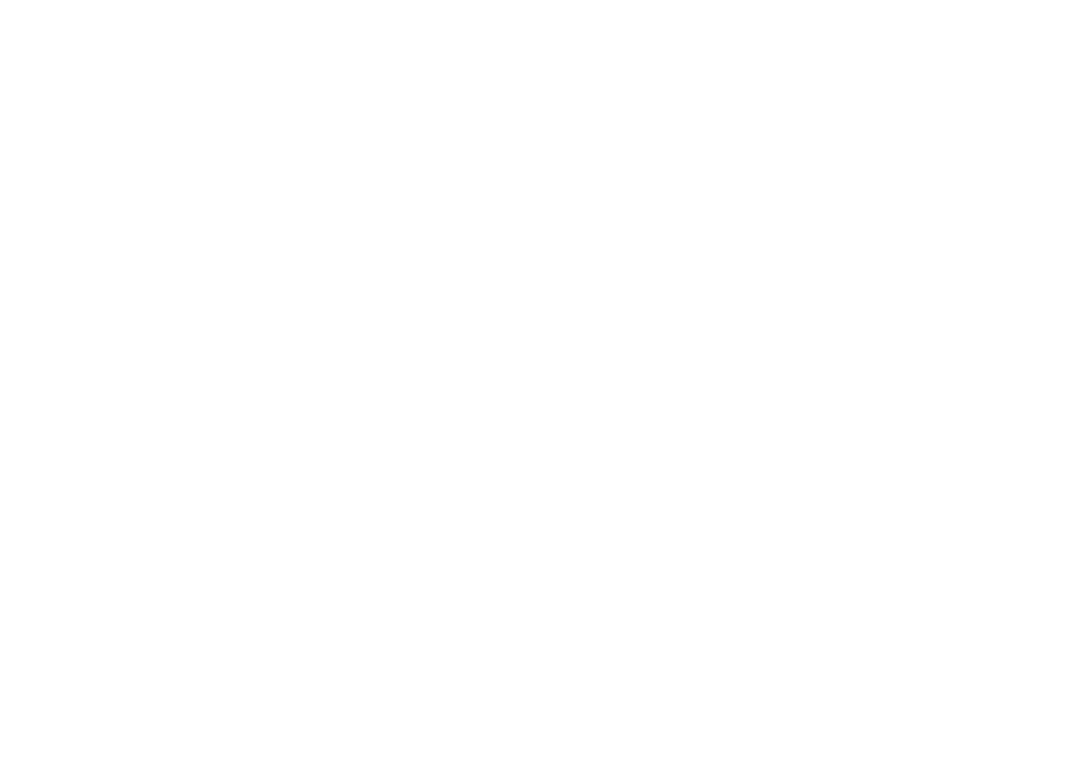
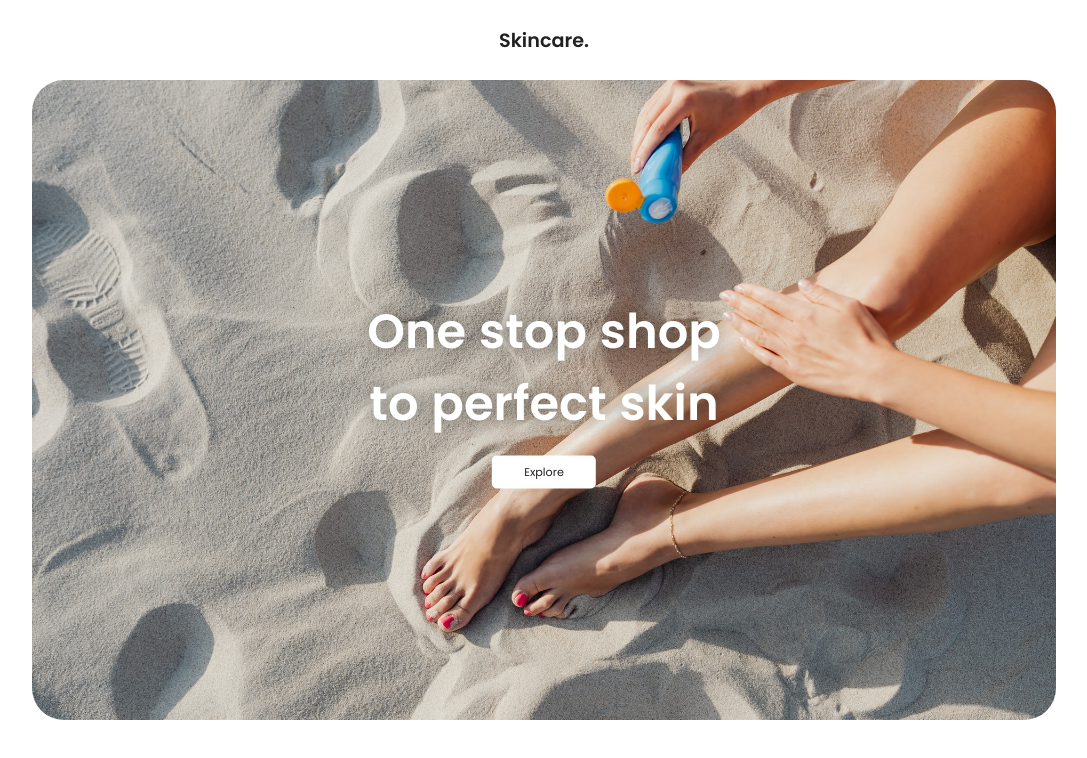
Before and after one commit to karnan7/text-reveal-animation, a plain HTML site: page index.html in a window 1280 px wide. Shown: the whole page, without its empty margins (96-1183 px from the left). Drawn offline with nearby package versions, Linux system fonts and the light colour scheme.

Commit message:
first commit

```diff
--- /dev/null
+++ b/app.js
@@ -0,0 +1,3 @@
+const tl =gsap.timeline({defaults: {duration: 0.75}, ease: "Power3.easeOut"})
+
+tl.fromTo('.hero-img', {scale:1.3, borderRadius: "0rem"}, {scale:1, borderRadius:"2rem", delay:0.35, duration:2.5, ease: "elastic.out(1.5,1)"})
--- a/index.html
+++ b/index.html
@@ -8,6 +8,26 @@
     <title>Text Reveal</title>
 </head>
 <body>
-
+    <nav>
+        <h1 class="logo">Skincare.</h1>
+    </nav>
+    <div class="hero-section">
+        <img src="./hero.jpg" class="hero-img" alt="hero-section">
+        <div class="cta">
+            <div class="cta-text">
+                <h2><span class="cta1">One</span></h2>
+                <h2><span class="cta2">stop</span></h2>
+                <h2><span class="cta3">shop</span></h2>
+            </div>
+            <div class="cta-text">
+                <h2><span class="cta5">to</span></h2>
+                <h2><span class="cta6">perfect</span></h2>
+                <h2><span class="cta7">skin</span></h2>
+            </div>
+            <button class="cta-btn">Explore</button>
+        </div>
+    </div>
+    <script src="https://cdnjs.cloudflare.com/ajax/libs/gsap/3.11.5/gsap.min.js" integrity="sha512-cOH8ndwGgPo+K7pTvMrqYbmI8u8k6Sho3js0gOqVWTmQMlLIi6TbqGWRTpf1ga8ci9H3iPsvDLr4X7xwhC/+DQ==" crossorigin="anonymous" referrerpolicy="no-referrer"></script>
+    <script src="./app.js"></script>
 </body>
 </html>
--- a/style.css
+++ b/style.css
@@ -0,0 +1,58 @@
+@import url('https://fonts.googleapis.com/css2?family=IBM+Plex+Sans:wght@200;300;400;600;700&family=Krona+One&family=Montserrat&family=Playfair+Display&family=Poppins:ital,wght@0,200;0,300;0,400;0,600;1,100&family=Roboto&display=swap');
+*{
+    margin: 0;
+    padding: 0;
+    box-sizing: border-box;
+}
+
+body{
+    font-family: 'Poppins', sans-serif;
+}
+
+nav{
+    min-height: 10vh;
+    display: flex;
+    justify-content: center;
+    align-items: center;
+}
+.logo{
+    font-size: 1.2rem;
+    color: rgb(33, 33, 33);
+}
+.hero-section{
+    height: 80vh;
+    margin: 0% 10%;
+}
+.hero-section img{
+    width: 100%;
+    height: 100%;
+    object-fit: cover;
+}
+.cta{
+    position: absolute;
+    top: 50%;
+    left: 50%;
+    transform: translate(-50%, -50%);
+    color: #fff;
+    display: flex;
+    flex-direction: column;
+    align-items: center;
+}
+.cta-text{
+    display: flex;
+    font-size: 2rem;
+}
+.cta-text span{
+    padding: 0rem 0.4rem;
+    text-shadow: rgba(0,0,0,0.4) 0px 0px 20px;
+}
+.cta-btn{
+    margin: 1rem;
+    padding: 0.5rem 2rem;
+    background: #fff;
+    font-family: 'Poppins', sans-serif;
+    font-size: 0.7rem;
+    border-radius: 0.3rem;
+    color: rgb(33, 33, 33);
+    border: none;
+}
```
Also changed, not shown: hero.jpg (added).
